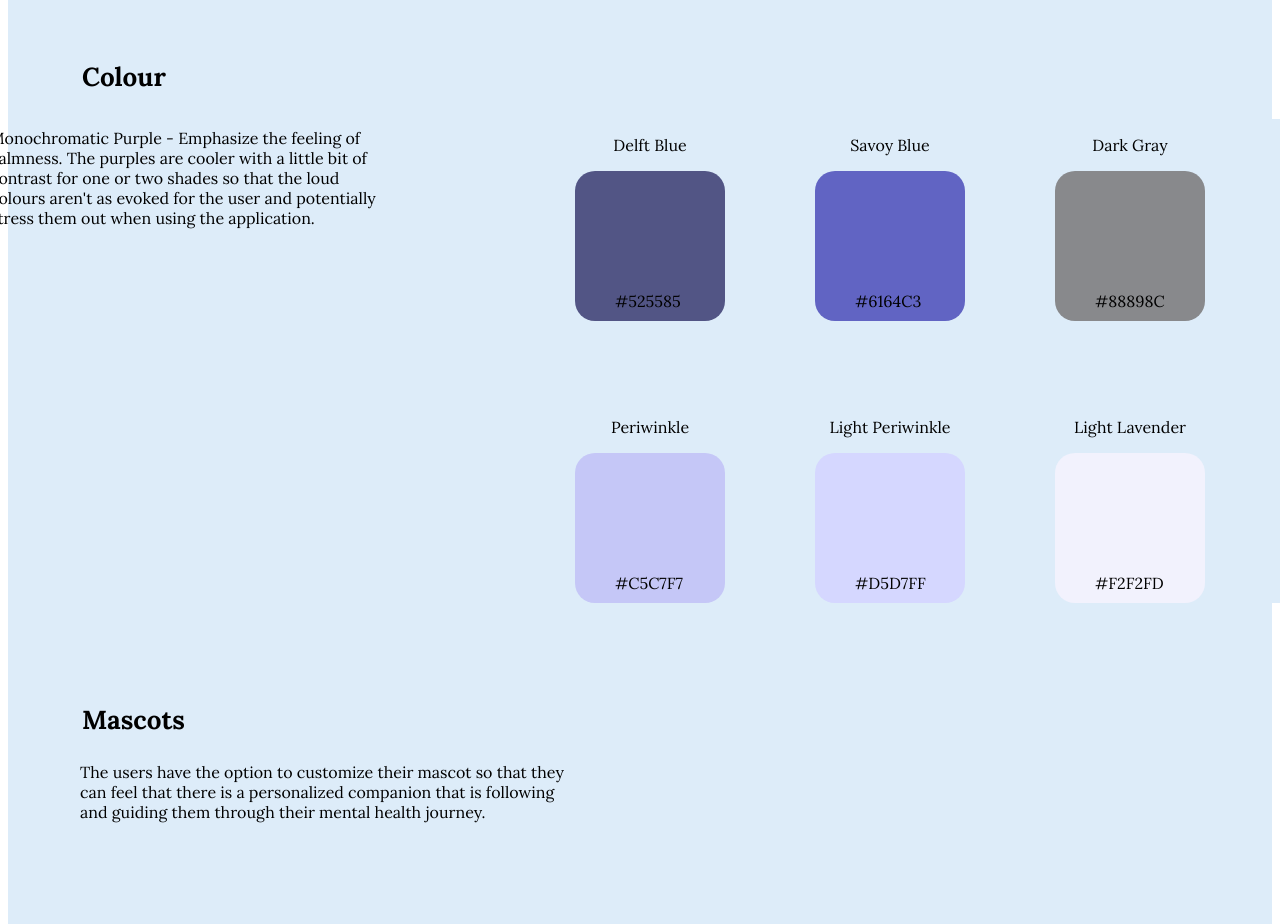
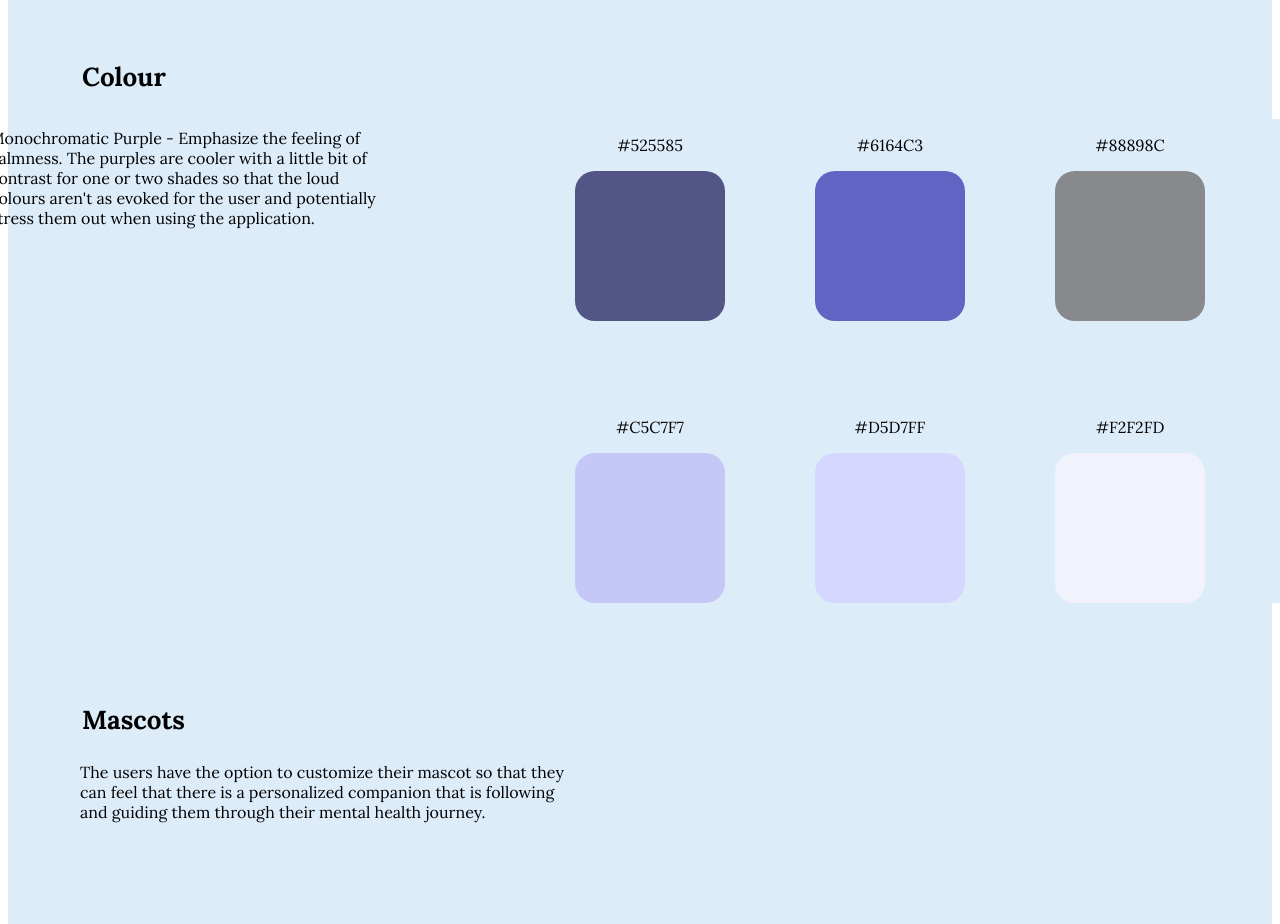
Before and after one commit to anikagrewal/Portfolio, a Next.js app: page /caseStudy in a window 1280 px wide. Shown: the part 4360-5284 px from the top of the page. Built offline with nearby package versions, Linux system fonts and the light colour scheme.

Commit message:
colors name on cs

```diff
--- a/pages/caseStudy.js
+++ b/pages/caseStudy.js
@@ -132,42 +132,42 @@ export default function CaseStudy() {
            <div className={styles.colorCon}>
             <div className={styles.colorRow}>
               <div className={styles.colBox}>
-            <p>Delft Blue</p>
+            <p>#525585</p>
             <div className={styles.colorone}>
-              <p className={styles.hexText}>#525585</p>
+
             </div>
             </div>
             <div className={styles.colBox}>
-            <p>Savoy Blue</p>
+            <p>#6164C3</p>
             <div className={styles.colortwo}>
-              <p className={styles.hexText}>#6164C3</p>
+
             </div>
             </div>
             <div className={styles.colBox}>
-            <p>Dark Gray</p>
+            <p>#88898C</p>
             <div className={styles.colorthree}>
-              <p className={styles.hexText}>#88898C</p>
+
             </div>
             </div>
             </div>
             <div className={styles.colorRow}>
             <div className={styles.colBox}>
-            <p>Periwinkle</p>
+            <p>#C5C7F7</p>
             <div className={styles.colorfour}>
-              <p className={styles.hexText}>#C5C7F7</p>
+
             </div>
             </div>
 
             <div className={styles.colBox}>
-            <p>Light Periwinkle</p>
+            <p>#D5D7FF</p>
             <div className={styles.colorfive}>
-              <p className={styles.hexText}>#D5D7FF</p>
+
             </div>
             </div>
             <div className={styles.colBox}>
-            <p>Light Lavender</p>
+            <p>#F2F2FD</p>
             <div className={styles.colorsix}>
-              <p className={styles.hexText}>#F2F2FD</p>
+
             </div>
             </div>
             </div>
```
